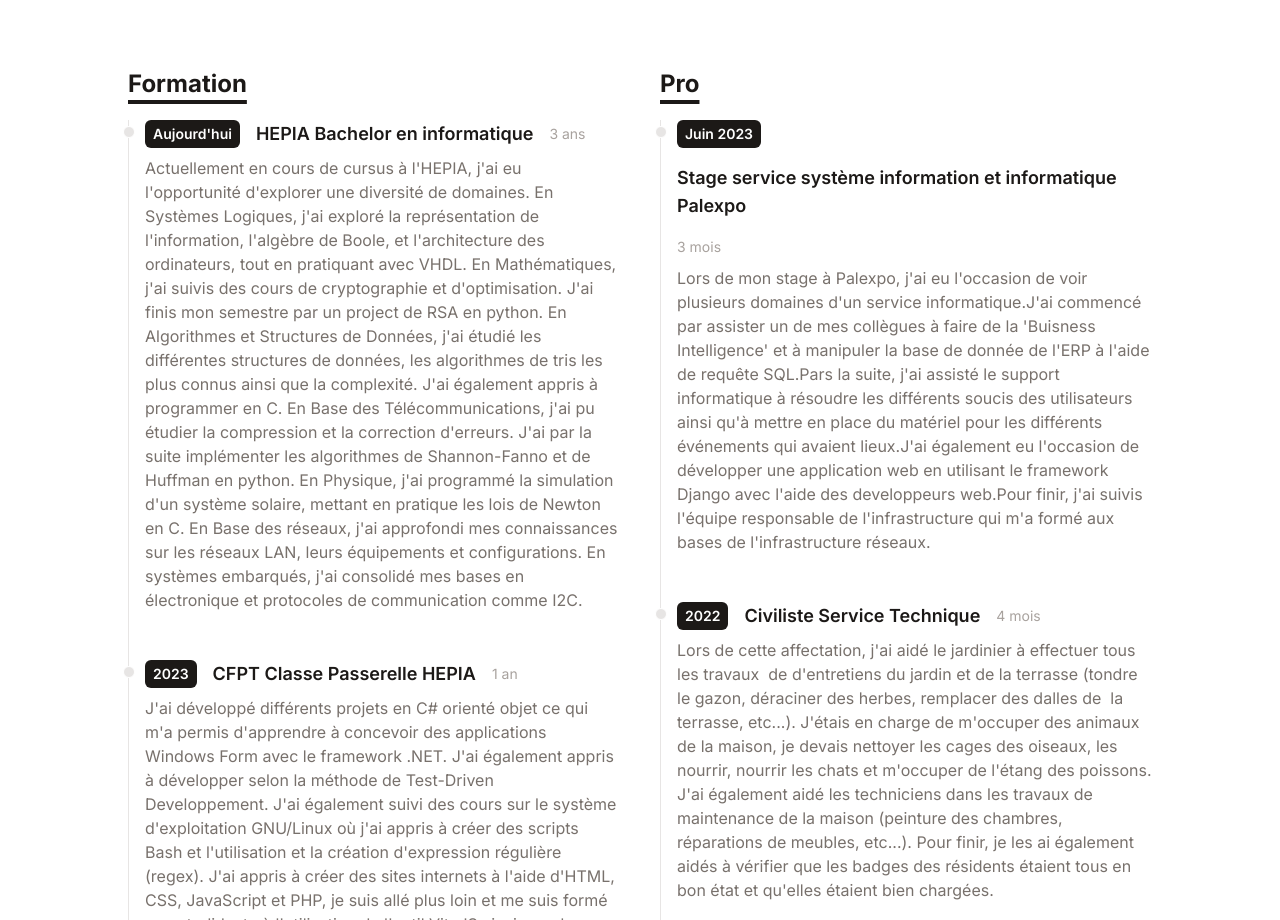
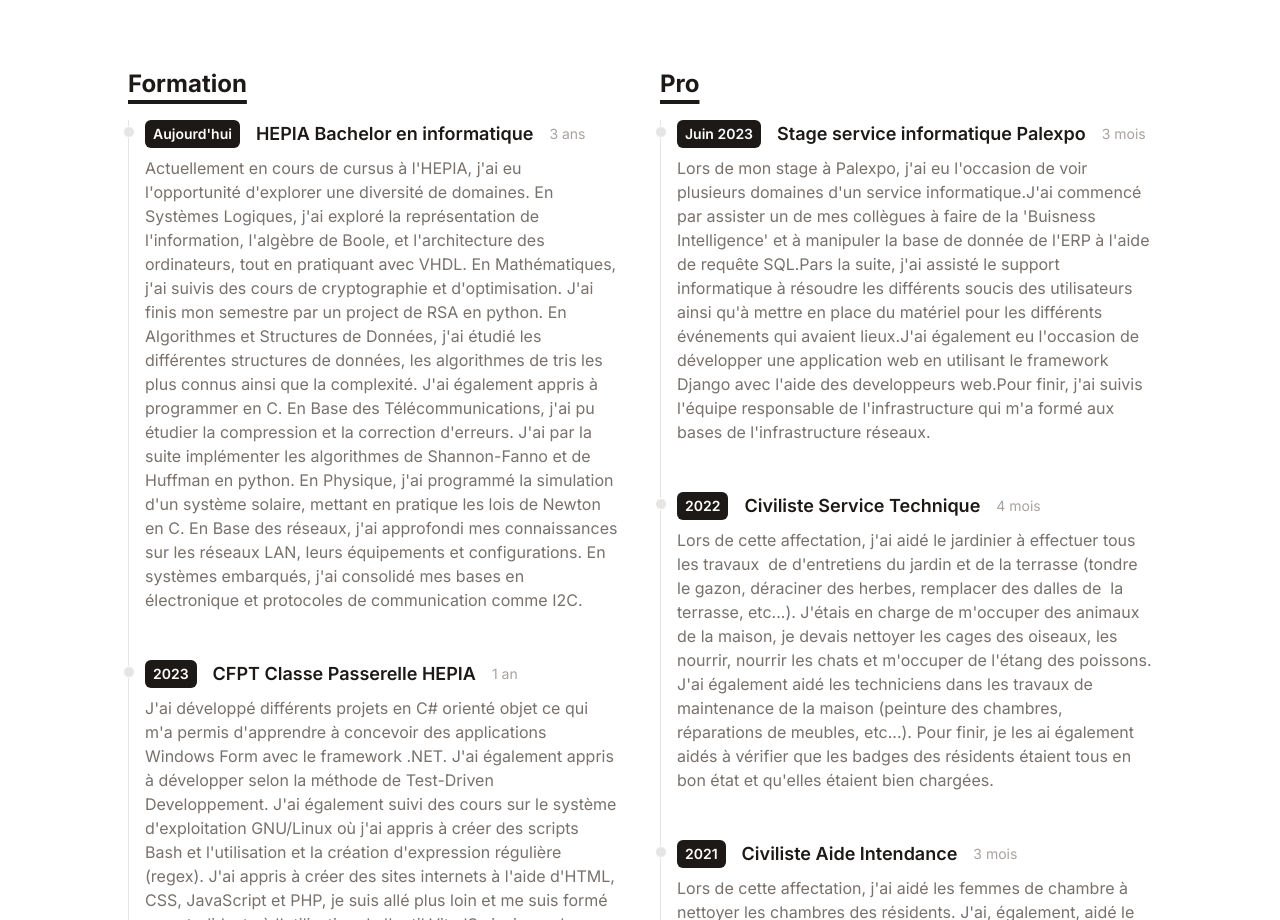
Before and after one commit to ArianDervishaj/ariandervishaj.ch, a React (Vite) app: page / in a window 1280 px wide. Shown: the part 1100-2020 px from the top of the page. Built offline with nearby package versions, Linux system fonts and the light colour scheme.

Commit message:
Update timelinePro.js

```diff
--- a/src/data/timelinePro.js
+++ b/src/data/timelinePro.js
@@ -1,7 +1,7 @@
 export default [
   {
     year: "Juin 2023",
-    title: "Stage service système information et informatique Palexpo",
+    title: "Stage service informatique Palexpo",
     duration: "3 mois",
     details: [
       "Lors de mon stage à Palexpo, j'ai eu l'occasion de voir plusieurs domaines d'un service informatique."+
```
